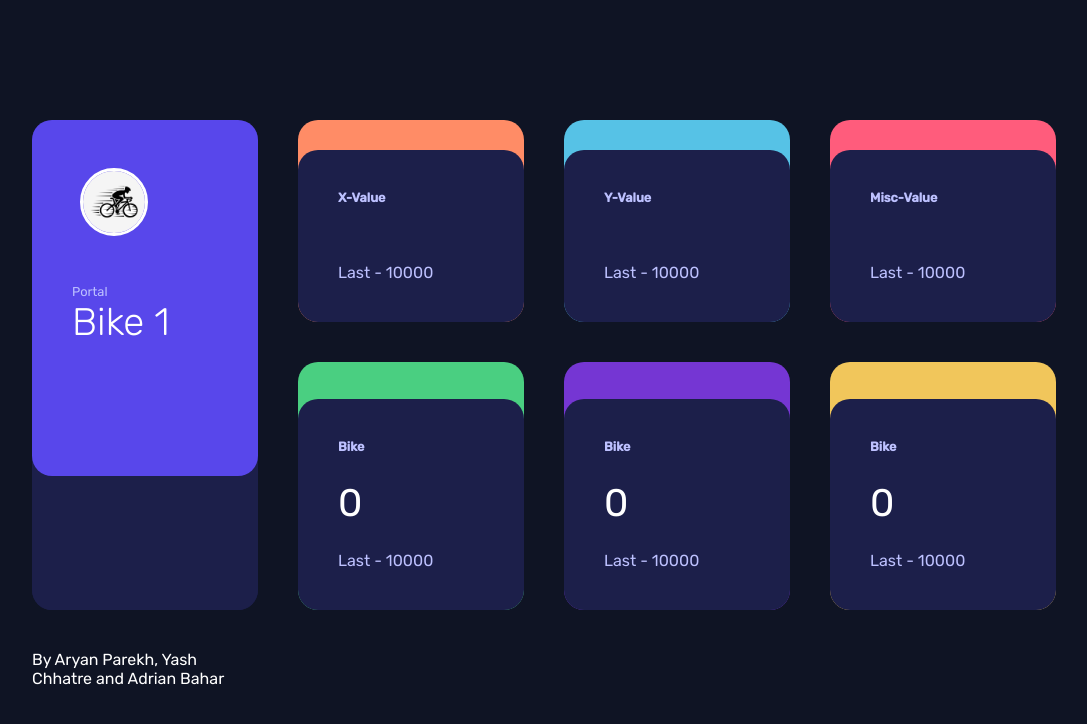
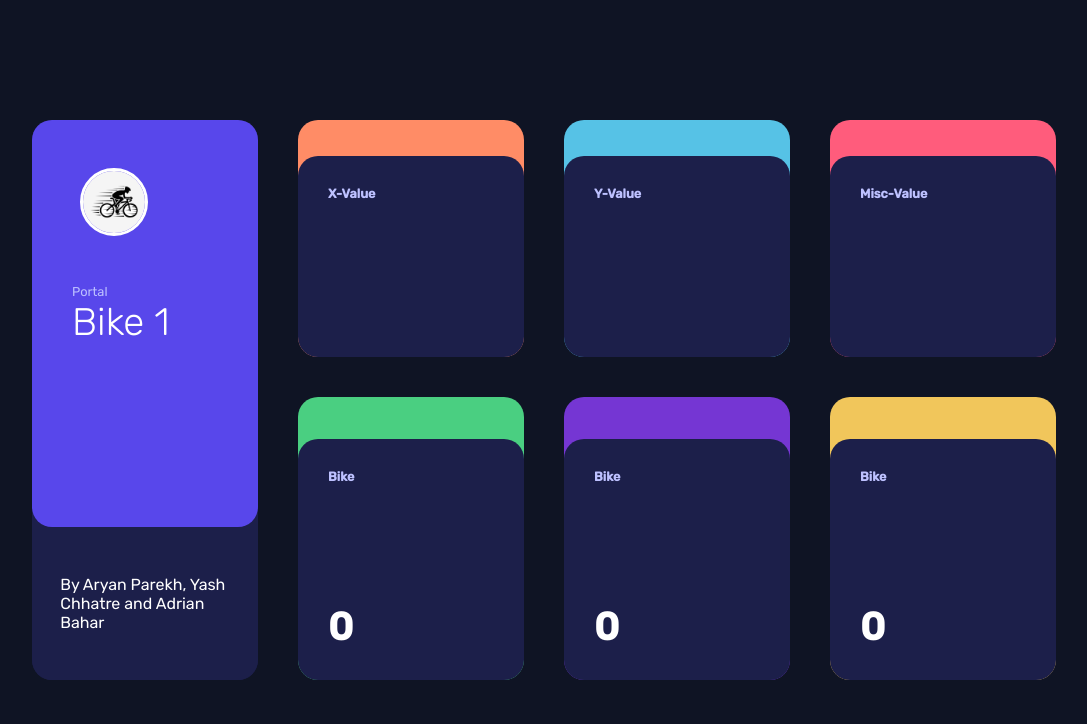
Before and after one commit to arypar/Secure-Bike-Dashboard, a React (Create React App) app: page / in a window 1280 px wide. Shown: the top 724 px of the page, without its empty margins (96-1183 px from the left). Built offline with nearby package versions, Linux system fonts and the light colour scheme; no server answers.

Commit message:
moved some things

```diff
--- a/src/App.js
+++ b/src/App.js
@@ -1,7 +1,6 @@
 import React, { Component } from 'react';
 import FetchComponents from './components/FetchComponents'
 import ProfileComp from './components/ProfileComp'
-import FooterComp from './components/FooterComp';
 import './index.css'
 
 class App extends Component {
@@ -23,7 +22,6 @@ class App extends Component {
       <div className='container'>
           <ProfileComp displayType={(val) => this.handleDataFromChild(val)}/>
           <FetchComponents displayType={this.state.displayType}/>
-          <FooterComp displayType={this.state.displayType}/>
         </div>
     )
   }
--- a/src/components/FooterComp.js
+++ /dev/null
@@ -1,28 +0,0 @@
-import React, { Component } from 'react'
-class FooterComp extends Component {
-
-  constructor(props){
-    super(props)
-    this.state = {
-      displayType: 'weekly'
-    }
-  }
-
-  handleClick = (daily) => {
-    this.setState({
-      displayType: daily.target.innerHTML
-    })
-    this.props.displayType(this.state.displayType)
-   }
-
-  render() {
-    return (
-
-      <div className='footer_credits'>
-By Aryan Parekh, Yash Chhatre and Adrian Bahar
-      </div>
-    )
-  }
-}
-
-export default FooterComp
--- a/src/components/ProfileComp.js
+++ b/src/components/ProfileComp.js
@@ -28,9 +28,11 @@ class ProfileComp extends Component {
         </div>
         <div className='profile__card--type'>
           <ul>
+            By Aryan Parekh, Yash Chhatre and Adrian Bahar
           </ul>
         </div>
       </div>
+
     )
   }
 }
--- a/src/components/StatusComp.js
+++ b/src/components/StatusComp.js
@@ -14,7 +14,6 @@ function StatusComp(props) {
                 <h3>{props.title}</h3>
             </div>
             <h2>{props.type_time}</h2>
-            <p>Last - {props.last}</p>
         </div>
     </div>
   )
--- a/src/index.css
+++ b/src/index.css
@@ -97,13 +97,13 @@ body{
   height: 85%;
   background-color: hsl(235, 46%, 20%);
   border-radius: 20px;
-  padding: 40px;
+  padding: 30px;
   display: flex;
   flex-direction: column;
   justify-content: space-between;
 }
 .status__item--info h2{
-  font-weight: 400;
+  font-weight: 800;
   font-size: 3vw;
 }
 .status__item--info p {
```
